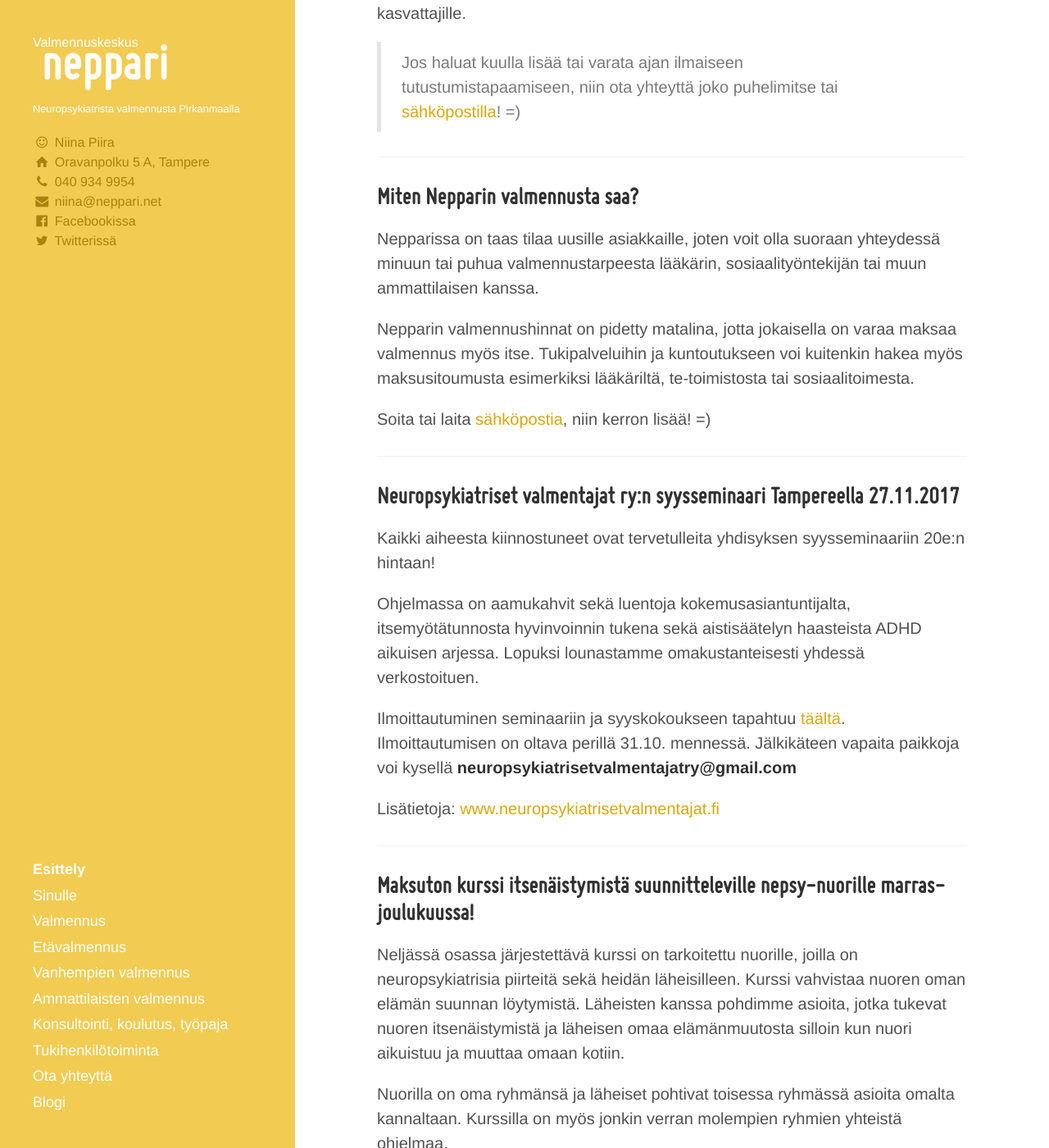
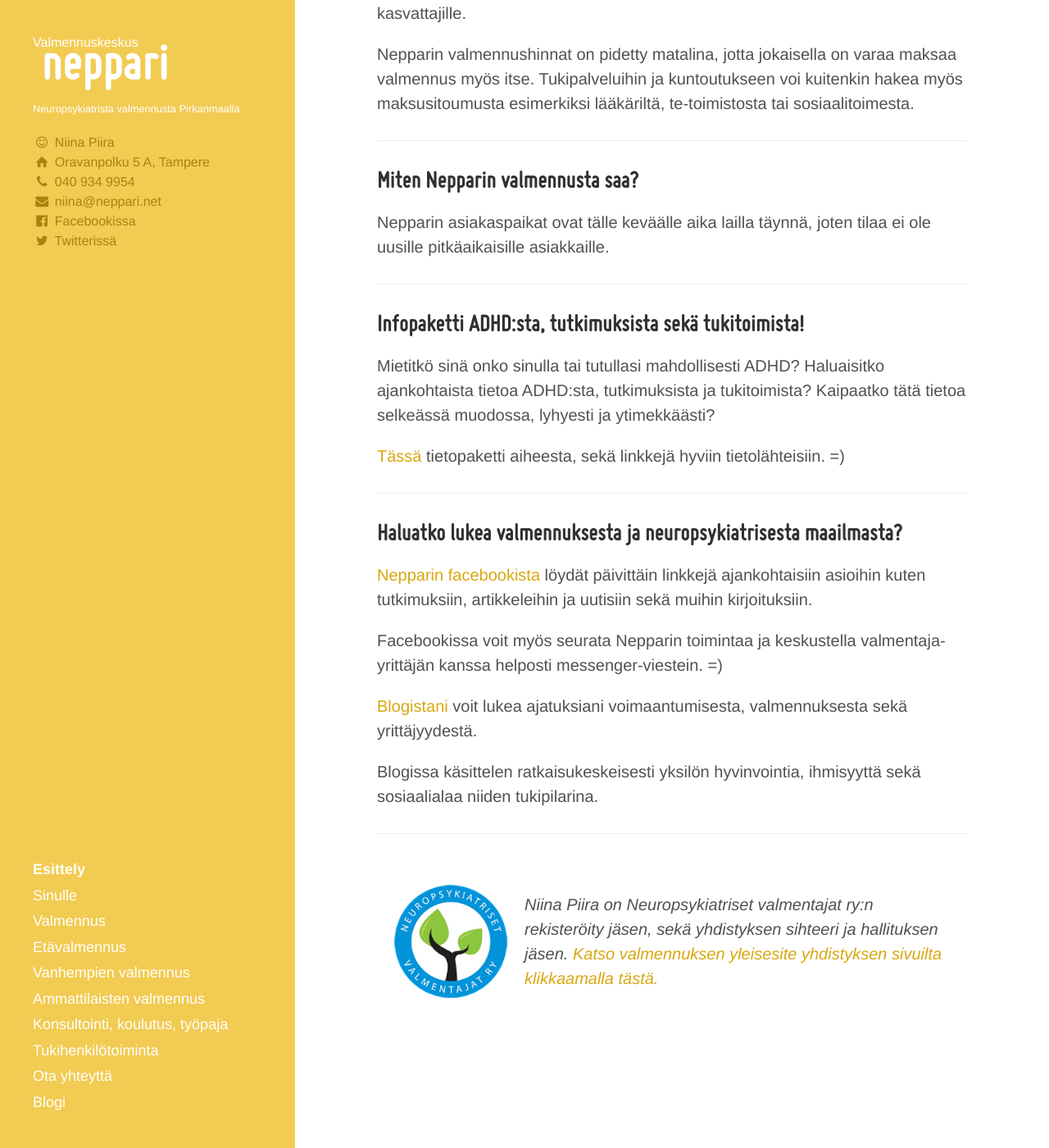
Before and after one commit to niinapiira/neppari.net, a Jekyll site: the page built from index.md, in a window 1280 px wide and 1400 px high, scrolled down 491 px. Shown: the whole window at 82% size. Built offline with Jekyll 4.4.1, drawn with Linux system fonts in a browser that asks for light colours; some of the changed text lies outside the part shown.

Commit message:
Update index.md

```diff
--- a/index.md
+++ b/index.md
@@ -24,41 +24,13 @@
 
 Neppari toimii myös yhteistyökumppanina ammattilaisille, päättäjille ja kasvattajille.
 
-> Jos haluat kuulla lisää tai varata ajan ilmaiseen tutustumistapaamiseen, niin ota yhteyttä joko puhelimitse tai [sähköpostilla](/ota-yhteytta)! =)
+Nepparin valmennushinnat on pidetty matalina, jotta jokaisella on varaa maksaa valmennus myös itse. Tukipalveluihin ja kuntoutukseen voi kuitenkin hakea myös maksusitoumusta esimerkiksi lääkäriltä, te-toimistosta tai sosiaalitoimesta.
 
 ___
 
 ## Miten Nepparin valmennusta saa?
 
-Nepparissa on taas tilaa uusille asiakkaille, joten voit olla suoraan yhteydessä minuun tai puhua valmennustarpeesta lääkärin, sosiaalityöntekijän tai muun ammattilaisen kanssa.
-
-Nepparin valmennushinnat on pidetty matalina, jotta jokaisella on varaa maksaa valmennus myös itse. Tukipalveluihin ja kuntoutukseen voi kuitenkin hakea myös maksusitoumusta esimerkiksi lääkäriltä, te-toimistosta tai sosiaalitoimesta.
-
-Soita tai laita [sähköpostia](/ota-yhteytta), niin kerron lisää! =)
-
-___
-
-## Neuropsykiatriset valmentajat ry:n syysseminaari Tampereella 27.11.2017
-
-Kaikki aiheesta kiinnostuneet ovat tervetulleita yhdisyksen syysseminaariin 20e:n hintaan!
-
-Ohjelmassa on aamukahvit sekä luentoja kokemusasiantuntijalta, itsemyötätunnosta hyvinvoinnin tukena sekä aistisäätelyn haasteista ADHD aikuisen arjessa. Lopuksi lounastamme omakustanteisesti yhdessä verkostoituen.
-
-Ilmoittautuminen seminaariin ja syyskokoukseen tapahtuu [täältä](https://goo.gl/forms/QVAuStk4YvtPPlG23). Ilmoittautumisen on oltava perillä 31.10. mennessä. Jälkikäteen vapaita paikkoja voi kysellä **neuropsykiatrisetvalmentajatry@gmail.com**
-
-Lisätietoja: [www.neuropsykiatrisetvalmentajat.fi](http://www.neuropsykiatrisetvalmentajat.fi/koulutuksia.php)
-
-___
-
-##  Maksuton kurssi itsenäistymistä suunnitteleville nepsy-nuorille marras-joulukuussa!
-
-Neljässä osassa järjestettävä kurssi on tarkoitettu nuorille, joilla on neuropsykiatrisia piirteitä sekä heidän läheisilleen. Kurssi vahvistaa nuoren oman elämän suunnan löytymistä. Läheisten kanssa pohdimme asioita, jotka tukevat nuoren itsenäistymistä ja läheisen omaa elämänmuutosta silloin kun nuori aikuistuu ja muuttaa omaan kotiin.
-
-Nuorilla on oma ryhmänsä ja läheiset pohtivat toisessa ryhmässä asioita omalta kannaltaan. Kurssilla on myös jonkin verran molempien ryhmien yhteistä ohjelmaa.
-
-Kurssi on maksuton, sillä se toteutetaan Sosiaali- ja terveysministeriön jakamilla Veikkauksen tuotoilla. Neppari on mukana toteuttamassa kurssia. =)
-
-Lisätietoja kurssista löydät [täältä.](http://www.kvps.fi/tapahtumat/oma-elama-yhdessa-ja-erikseen-kurssi-2)
+Nepparin asiakaspaikat ovat tälle keväälle aika lailla täynnä, joten tilaa ei ole uusille pitkäaikaisille asiakkaille.
 
 ___
 
@@ -74,12 +46,12 @@
 
 ## Haluatko lukea valmennuksesta ja neuropsykiatrisesta maailmasta?
 
+[Nepparin facebookista](https://facebook.com/valmennuskeskus.neppari) löydät päivittäin linkkejä ajankohtaisiin asioihin kuten tutkimuksiin, artikkeleihin ja uutisiin sekä muihin kirjoituksiin.
+
+Facebookissa voit myös seurata Nepparin toimintaa ja keskustella valmentaja-yrittäjän kanssa helposti messenger-viestein. =)
+
 [Blogistani](/blogi) voit lukea ajatuksiani voimaantumisesta, valmennuksesta sekä yrittäjyydestä.
 
 Blogissa käsittelen ratkaisukeskeisesti yksilön hyvinvointia, ihmisyyttä sekä sosiaalialaa niiden tukipilarina.
 
-[Nepparin facebookista](https://facebook.com/valmennuskeskus.neppari) löydät päivittäin linkkejä ajankohtaisiin asioihin kuten tutkimuksiin, artikkeleihin ja uutisiin sekä muihin kirjoituksiin.
-
-Facebookissa voit myös seurata Nepparin toimintaa ja keskustella valmentaja-yrittäjän kanssa helposti messenger-viestein. =)
-
 ___
```
